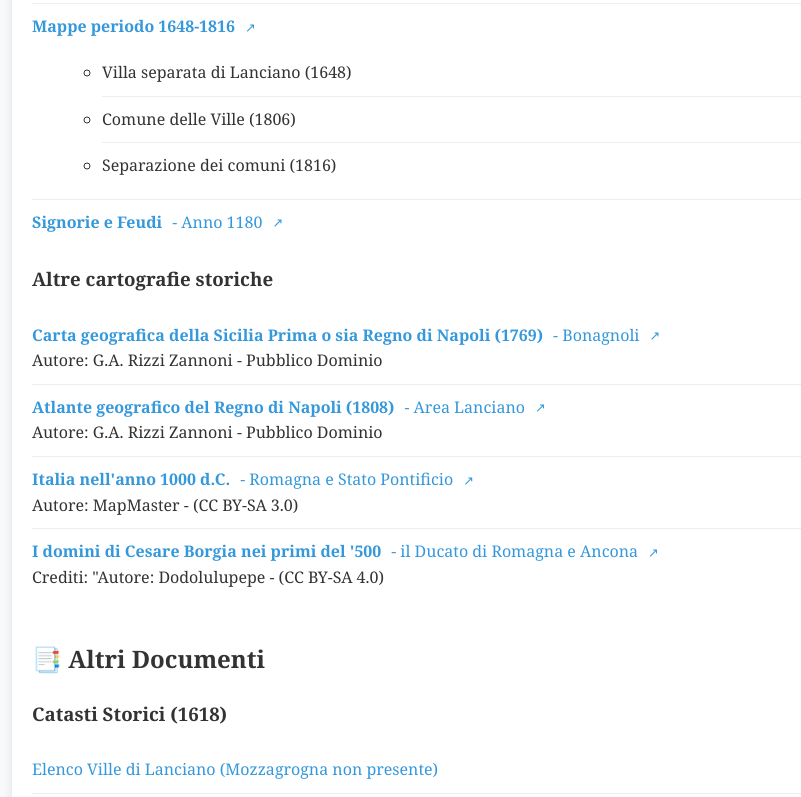
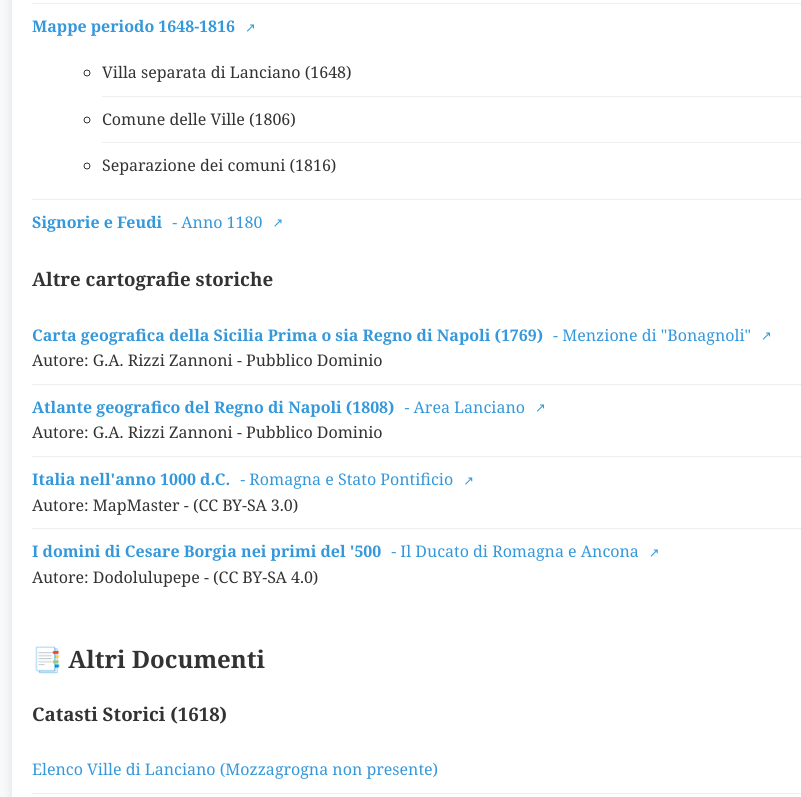
Before and after one commit to Federicoooo/villa_romagnoli, a plain HTML site: page index.html in a window 1280 px wide. Shown: the part 2742-3539 px from the top of the page, without its empty margins (48-849 px from the left). Drawn offline with Linux system fonts and the light colour scheme.

Commit message:
Add files via upload

```diff
--- a/index.html
+++ b/index.html
@@ -328,7 +328,7 @@ Tabulari 1573</strong> - Villa Mozzagrogna (da F. Carabba, p. 211) </a>
 <em>Pagine da "Del Regno di Napoli in prospettiva - Parte Terza" (1703)</em>
 <ul class="document-list">
 <li> <a class="doc-link" href="fonti/pacichelli/1703_Pacichelli.pdf" target="_blank">
-<strong>Del Regno di Napoli</strong> - menzione di "Bonagnoli"
+<strong>Del Regno di Napoli</strong> - Menzione di "Bonagnoli"
 (1703, p. 9) </a> </li>
 </ul>
 <section class="section" id="mappe"> </section>
@@ -366,20 +366,10 @@ Feudi</strong> - Anno 1180 </a> </li>
 </ul>
 <h3>Altre cartografie storiche</h3>
 <ul class="document-list">
-
-<li> <a class="doc-link external-link" href="https://gallica.bnf.fr/ark:/12148/btv1b53177632g/f1.item.zoom" target="_blank"> <strong>Carta geografica della Sicilia Prima o sia Regno di Napoli (1769)</strong> - Bonagnoli </a> <span class="lic-info">Autore: G.A. Rizzi Zannoni - Pubblico Dominio</span> </li>
+<li> <a class="doc-link external-link" href="https://gallica.bnf.fr/ark:/12148/btv1b53177632g/f1.item.zoom" target="_blank"> <strong>Carta geografica della Sicilia Prima o sia Regno di Napoli (1769)</strong> - Menzione di "Bonagnoli" </a> <span class="lic-info">Autore: G.A. Rizzi Zannoni - Pubblico Dominio</span> </li>
 <li> <a class="doc-link external-link" href="https://www.gruppoarcheologicokr.it/biblioteca/g-a-rizzi-zannoni-atlante-geografico-del-regno-di-napoli-tavola-n-31-1808/" target="_blank"> <strong>Atlante geografico del Regno di Napoli (1808)</strong> - Area Lanciano </a> <span class="lic-info">Autore: G.A. Rizzi Zannoni - Pubblico Dominio</span> </li>
-             <li>
-                <a class="doc-link external-link" href="https://commons.wikimedia.org/wiki/File:Italy_1000_AD-it.svg#/media/File:Italy_1000_AD-it.svg/2" target="_blank">
-                    <strong>Italia nell'anno 1000 d.C.</strong> - Romagna e Stato Pontificio </a>
-                <span class="credits">Autore: MapMaster - (CC BY-SA 3.0)</span>
-            </li>
-           <li>
-                <a class="doc-link external-link" href="https://it.wikipedia.org/wiki/Storia_della_Romagna#/media/File:I_domini_di_Cesare_Borgia-_il_Ducato_di_Romagna.png" target="_blank">
-                    <strong>I domini di Cesare Borgia nei primi del '500</strong> - il Ducato di Romagna e Ancona
-                </a>
-                <span class="credits">Crediti: "Autore: Dodolulupepe - (CC BY-SA 4.0)</span>
-            </li>
+<li> <a class="doc-link external-link" href="https://commons.wikimedia.org/wiki/File:Italy_1000_AD-it.svg#/media/File:Italy_1000_AD-it.svg/2" target="_blank"> <strong>Italia nell'anno 1000 d.C.</strong> - Romagna e Stato Pontificio </a> <span class="credits">Autore: MapMaster - (CC BY-SA 3.0)</span> </li>
+<li> <a class="doc-link external-link" href="https://it.wikipedia.org/wiki/Storia_della_Romagna#/media/File:I_domini_di_Cesare_Borgia-_il_Ducato_di_Romagna.png" target="_blank"> <strong>I domini di Cesare Borgia nei primi del '500</strong> - Il Ducato di Romagna e Ancona </a> <span class="credits">Autore: Dodolulupepe - (CC BY-SA 4.0)</span> </li>
 </ul>
 <section class="section" id="altri-documenti"></section>
 <h2>📑 Altri Documenti</h2>
```
